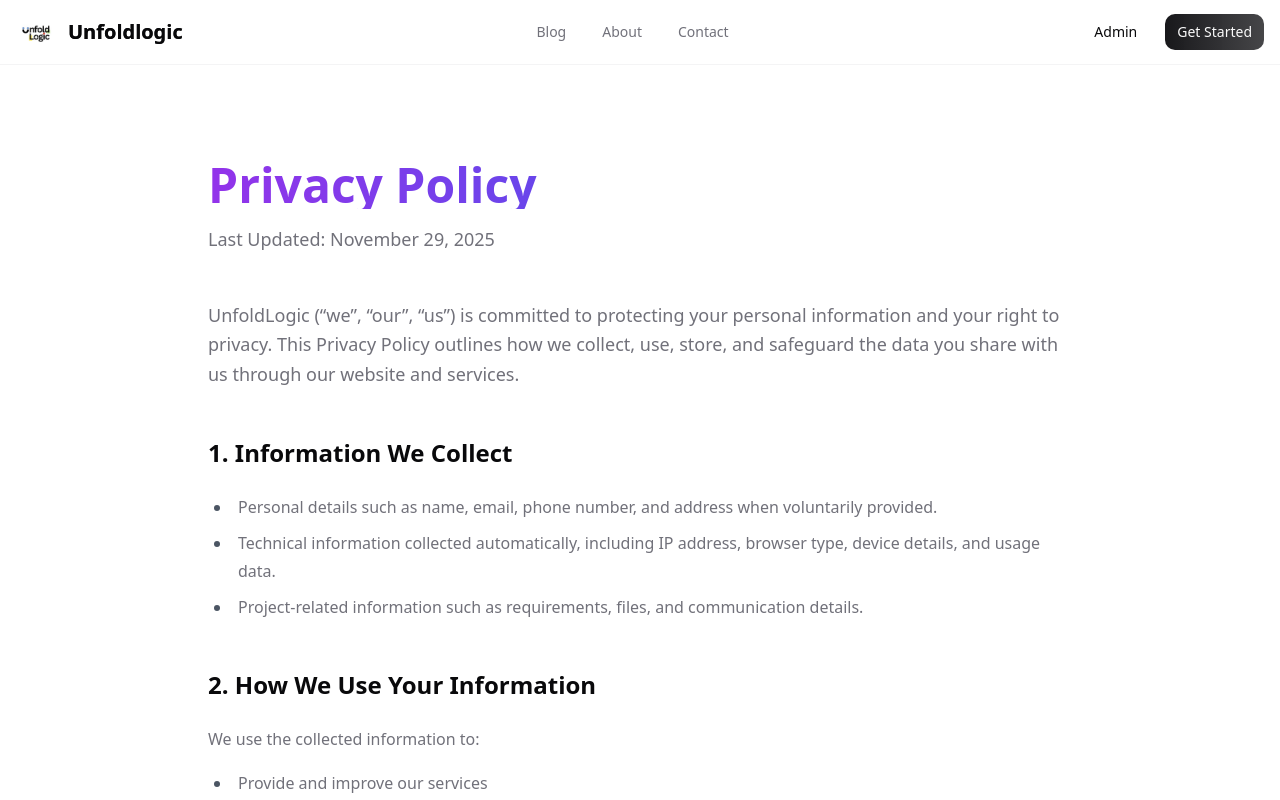
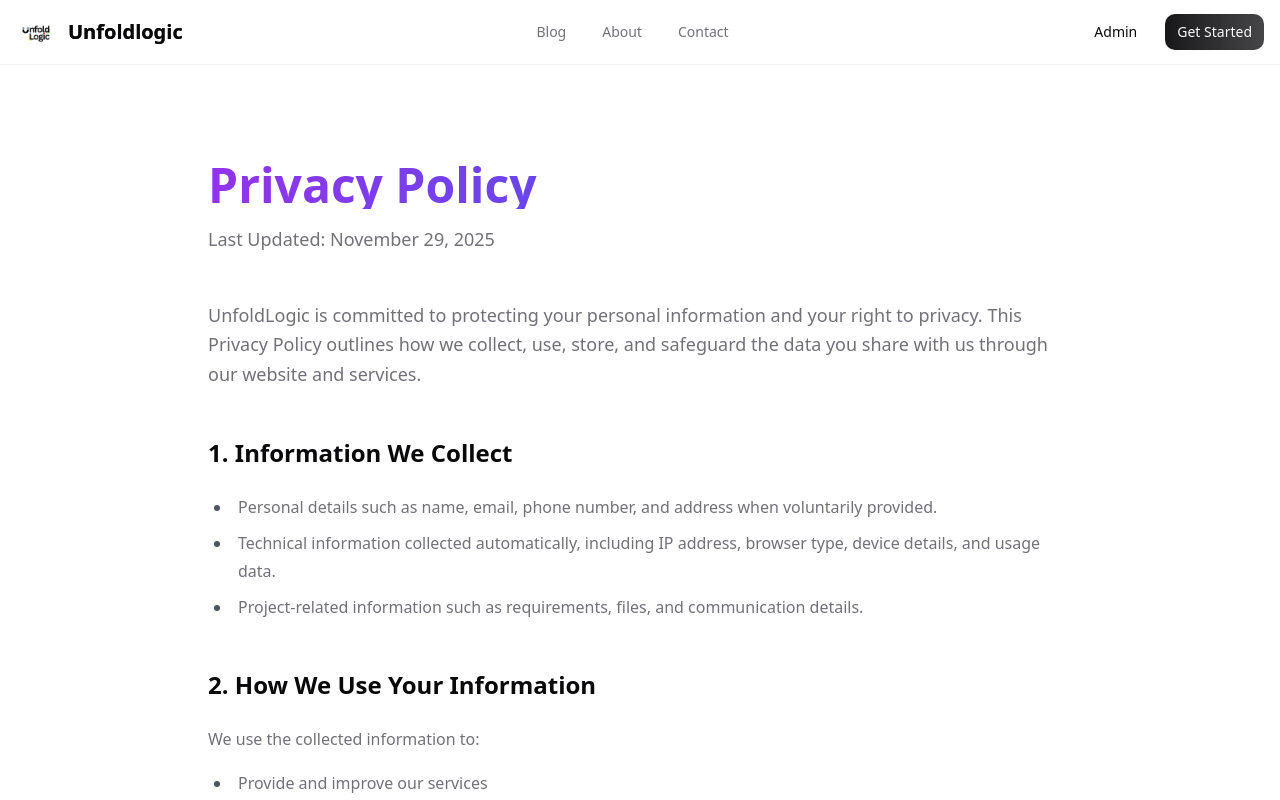
Before and after one commit to Armanimran07/unfoldlogic-blog, a Next.js app: page /privacy in a window 1280 px wide. Shown: the top 800 px of the page. Built offline with nearby package versions, Linux system fonts and the light colour scheme.

Commit message:
Update Privacy Policy: Remove unnecessary text

```diff
--- a/src/app/privacy/page.tsx
+++ b/src/app/privacy/page.tsx
@@ -21,7 +21,7 @@ export default function PrivacyPage() {
                     <div className="prose prose-invert max-w-none space-y-8">
                         <section>
                             <p className="text-lg leading-relaxed text-muted-foreground">
-                                UnfoldLogic (“we”, “our”, “us”) is committed to protecting your personal information and your right to privacy.
+                                UnfoldLogic is committed to protecting your personal information and your right to privacy.
                                 This Privacy Policy outlines how we collect, use, store, and safeguard the data you share with us through our website and services.
                             </p>
                         </section>
```
